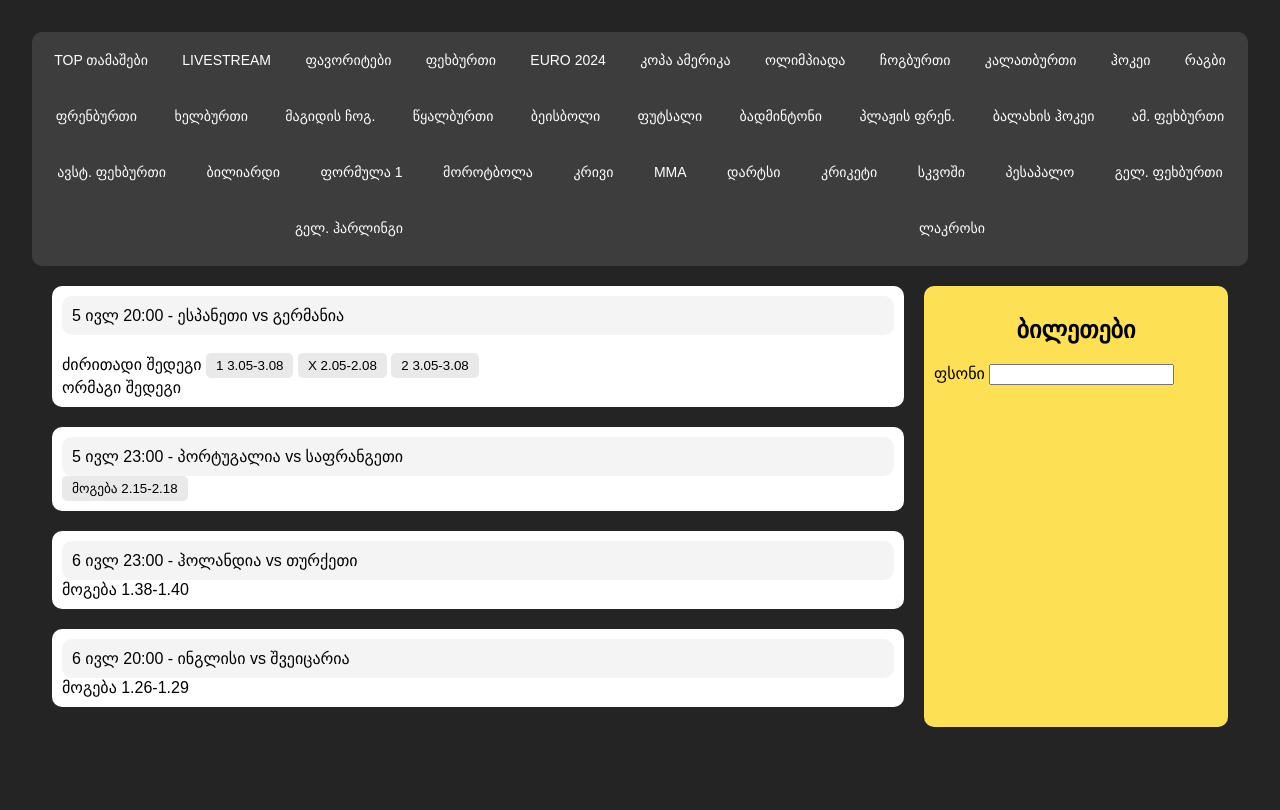
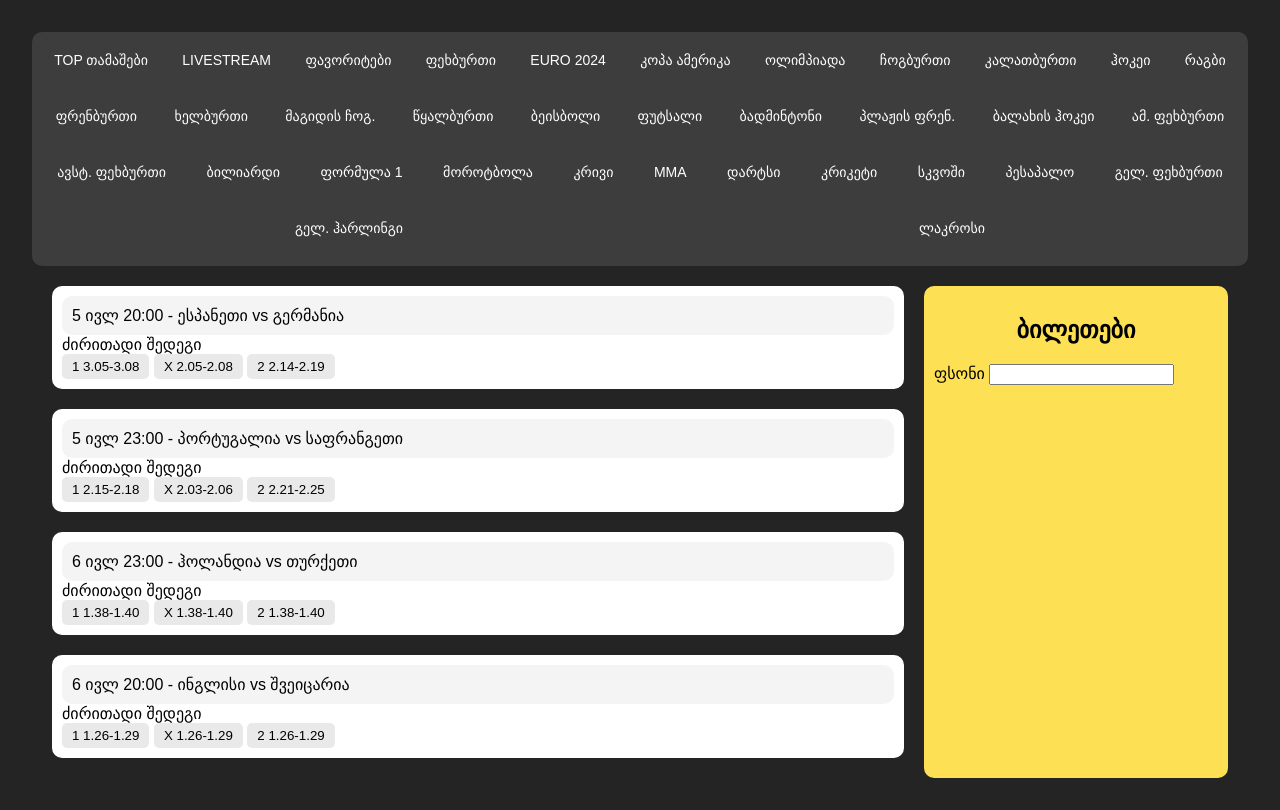
Before and after one commit to DavitVarshanidze/bet-filter, a website: page public/index.html in a window 1280 px wide. Drawn offline with Linux system fonts and the light colour scheme.

Commit message:
implemented main result buttons

```diff
--- a/public/index.html
+++ b/public/index.html
@@ -117,8 +117,8 @@
   <div class="container">
     <div class="odds-display">
       <div class="containerA">
-        <div class="head">5 ივლ 20:00 - ესპანეთი vs გერმანია</div><br>
-        ძირითადი შედეგი
+        <div class="head">5 ივლ 20:00 - ესპანეთი vs გერმანია</div>
+        ძირითადი შედეგი<br/>
         <button type="button" data-game="ესპანეთი vs გერმანია" data-min-odds="3.05" data-max-odds="3.08">
           1 3.05-3.08
         </button>
@@ -126,26 +126,46 @@
           X 2.05-2.08
         </button>
         <button type="button" data-game="ესპანეთი vs გერმანია" data-min-odds="3.05" data-max-odds="3.08">
-          2 3.05-3.08
+          2 2.14-2.19
         </button><br>
-        ორმაგი შედეგი
       </div>
       <div class="containerB">
         <div class="head">5 ივლ 23:00 - პორტუგალია vs საფრანგეთი</div>
+        ძირითადი შედეგი<br>
         <button type="button" data-game="პორტუგალია vs საფრანგეთი" data-min-odds="2.15" data-max-odds="2.18">
-          მოგება 2.15-2.18
+          1 2.15-2.18
+        </button>
+        <button type="button" data-game="პორტუგალია vs საფრანგეთი" data-min-odds="2.15" data-max-odds="2.18">
+          X 2.03-2.06
+        </button>
+        <button type="button" data-game="პორტუგალია vs საფრანგეთი" data-min-odds="2.15" data-max-odds="2.18">
+          2 2.21-2.25
         </button>
       </div>
       <div class="containerC">
         <div class="head">6 ივლ 23:00 - ჰოლანდია vs თურქეთი</div>
-        <bმოგება ype="button" data-game="ჰოლანდია vs თურქეთი" data-min-odds="1.38" data-max-odds="1.40">
-          მოგება 1.38-1.40
+        ძირითადი შედეგი<br>
+        <button type="button" data-game="ჰოლანდია vs თურქეთი" data-min-odds="1.38" data-max-odds="1.40">
+          1 1.38-1.40
+        </button>
+        <button type="button" data-game="ჰოლანდია vs თურქეთი" data-min-odds="1.38" data-max-odds="1.40">
+          X 1.38-1.40
+        </button>
+        <button type="button" data-game="ჰოლანდია vs თურქეთი" data-min-odds="1.38" data-max-odds="1.40">
+          2 1.38-1.40
         </button>
       </div>
       <div class="containerD">
         <div class="head">6 ივლ 20:00 - ინგლისი vs შვეიცარია</div>
-        <bმოგება ype="button" data-game="ინგლისი vs შვეიცარია" data-min-odds="1.26" data-max-odds="1.29">
-          მოგება 1.26-1.29
+        ძირითადი შედეგი<br>
+        <button type="button" data-game="ინგლისი vs შვეიცარია" data-min-odds="1.26" data-max-odds="1.29">
+          1 1.26-1.29
+        </button>
+        <button type="button" data-game="ინგლისი vs შვეიცარია" data-min-odds="1.26" data-max-odds="1.29">
+          X 1.26-1.29
+        </button>
+        <button type="button" data-game="ინგლისი vs შვეიცარია" data-min-odds="1.26" data-max-odds="1.29">
+          2 1.26-1.29
         </button>
       </div>
     </div>
--- a/public/script.js
+++ b/public/script.js
@@ -109,6 +109,7 @@ async function fetchTotalizatorOdds(game) {
 
 //   sidebar.appendChild(betDiv);
 // }
+
 async function addToSidebar(game, minOdds, maxOdds) {
   const sidebar = document.getElementById("selected-bets");
   const avgOdds = (minOdds + maxOdds) / 2;
```
